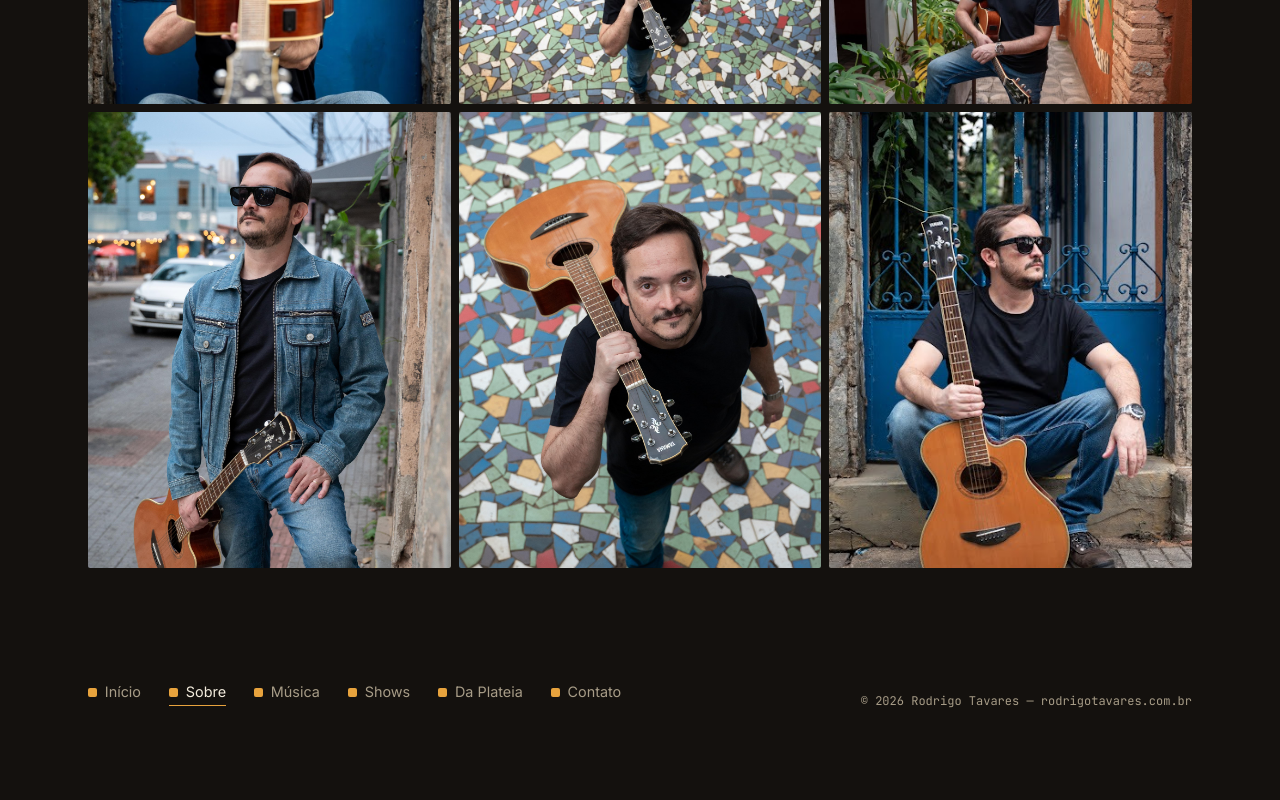
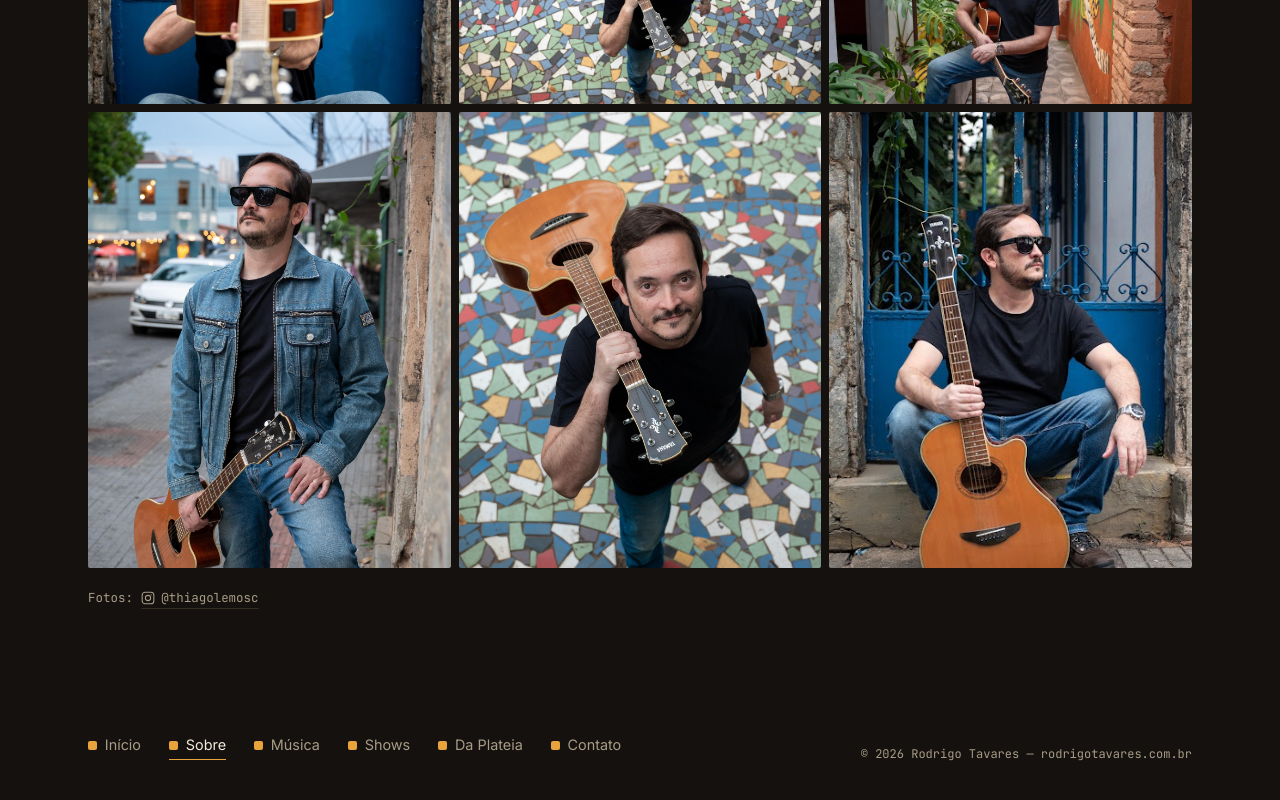
Before and after one commit to rodrigotavares79/rodrigotavares-site, a Next.js app: page /sobre in a window 1280 px wide. Shown: the part 1268-2068 px from the top of the page. Before the commit the page ends 2039 px from the top, so only its background shows below. Built offline with nearby package versions, Linux system fonts and the light colour scheme.

Commit message:
Update page.tsx

```diff
--- a/app/sobre/page.tsx
+++ b/app/sobre/page.tsx
@@ -71,6 +71,41 @@ export default function Sobre() {
         <div className="container">
           <span className="eyebrow">Galeria</span>
           <PhotoGrid photos={GALERIA} />
+
+          <p
+            style={{
+              display: "flex",
+              alignItems: "center",
+              gap: "0.5rem",
+              marginTop: "1.25rem",
+              fontFamily: "var(--font-mono)",
+              fontSize: "0.78rem",
+              color: "var(--text-muted)",
+            }}
+          >
+            Fotos:
+            <a
+              href="https://www.instagram.com/thiagolemosc?igsi=M20zczV0ZmQ0ZG1h"
+              target="_blank"
+              rel="noopener noreferrer"
+              className="credit-link"
+              style={{
+                display: "inline-flex",
+                alignItems: "center",
+                gap: "0.4rem",
+                color: "var(--text-muted)",
+                textDecoration: "none",
+                borderBottom: "1px solid var(--border)",
+              }}
+            >
+              <svg width="14" height="14" viewBox="0 0 24 24" fill="none" stroke="currentColor" strokeWidth="1.8">
+                <rect x="2" y="2" width="20" height="20" rx="5" />
+                <circle cx="12" cy="12" r="4.5" />
+                <circle cx="17.5" cy="6.5" r="1" fill="currentColor" stroke="none" />
+              </svg>
+              @thiagolemosc
+            </a>
+          </p>
         </div>
       </section>
 
```
